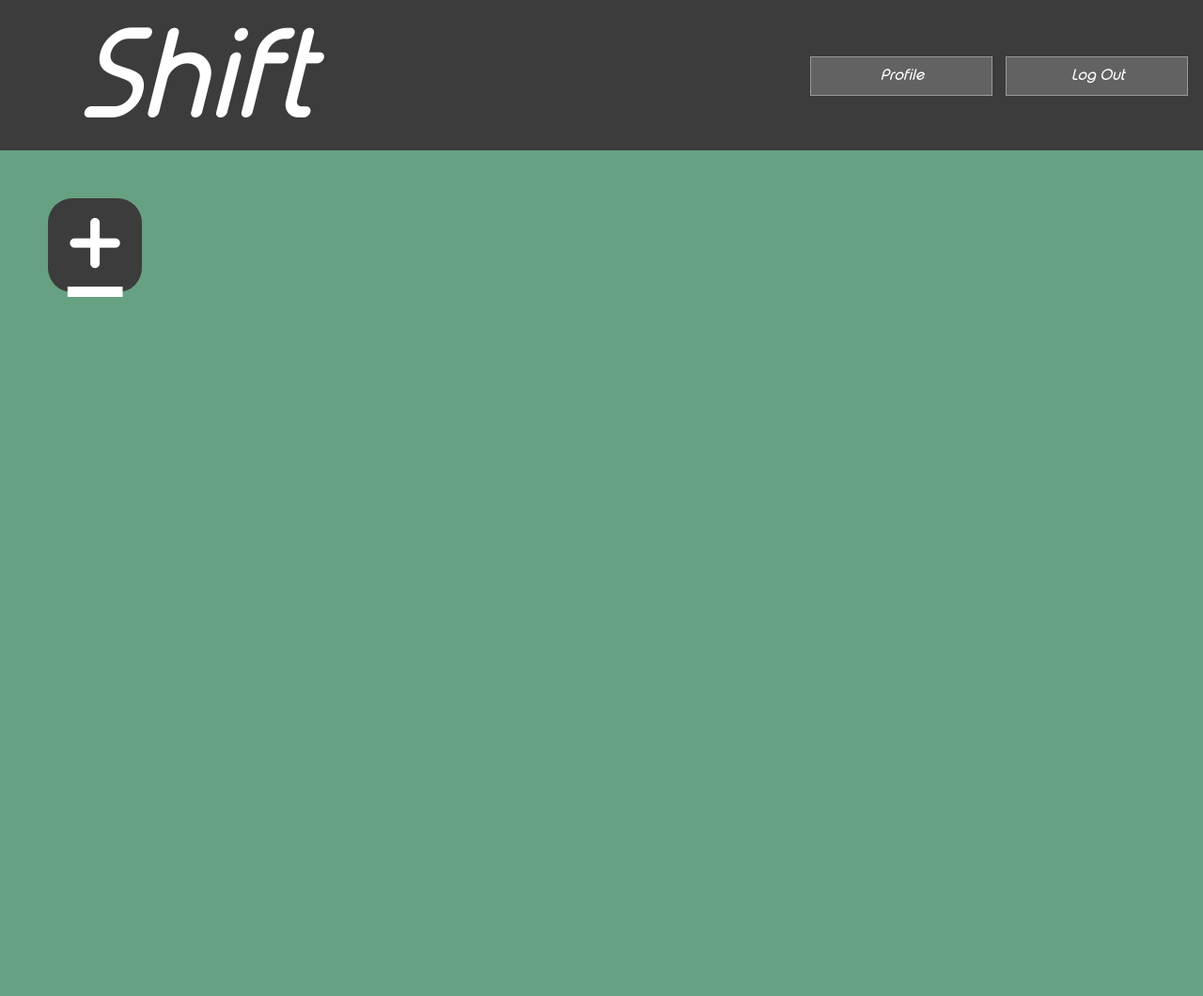
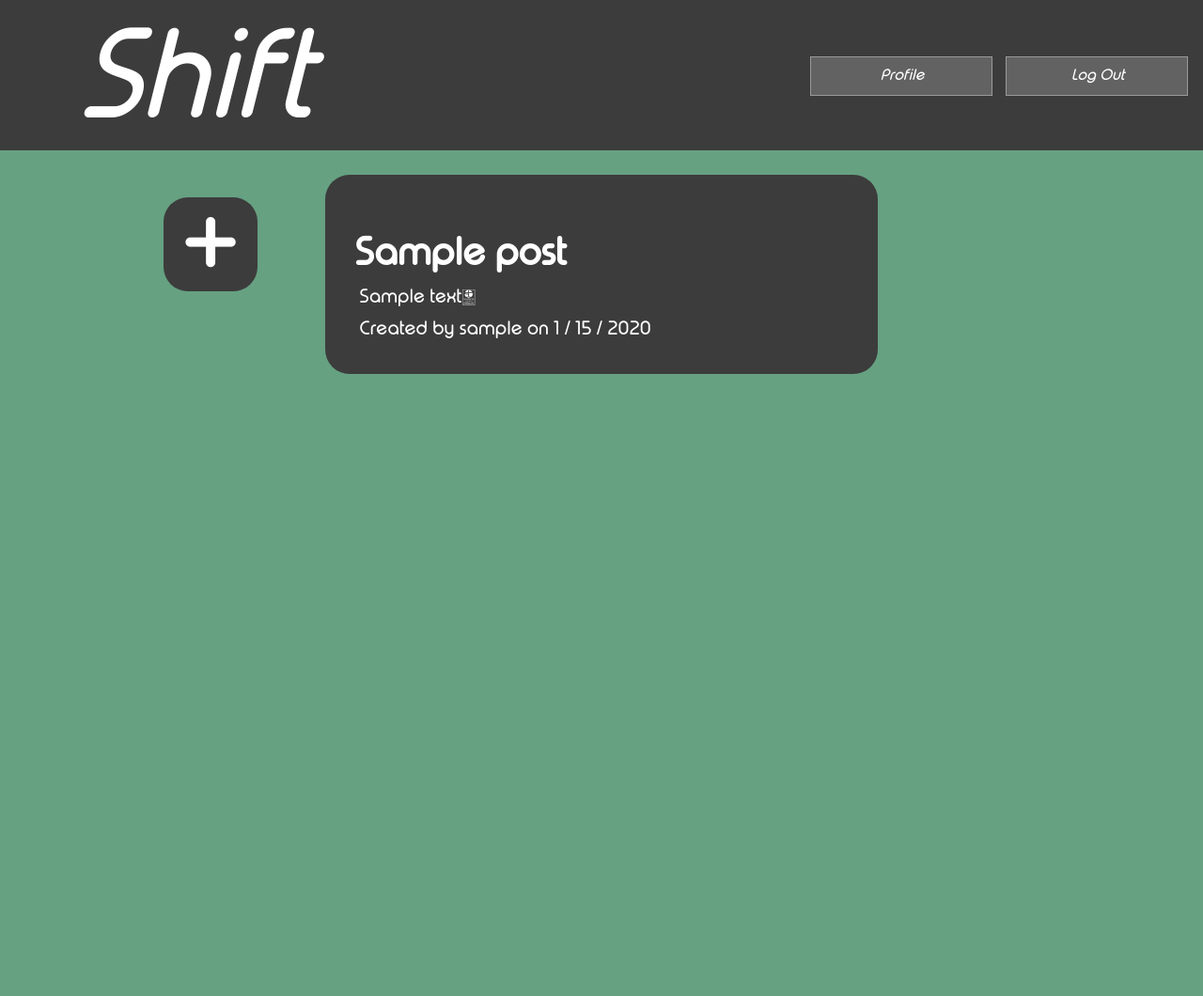
Before and after one commit to 4b3c/youShift, a Django app: page / in a window 1280 px wide. Shown: the whole page at 94% size. Before the commit the page ends 316 px from the top, so only its background shows below. Run offline with Django 4.2, Linux system fonts and the light colour scheme; a user stored in the database is signed in; tables that the repository leaves empty hold one stand-in row (values such as "Sample post").

Commit message:
you can now see posts on the home page

```diff
--- a/shift/hacks/templates/hacks/myhome.html
+++ b/shift/hacks/templates/hacks/myhome.html
@@ -18,7 +18,18 @@
         </div>
     </div>
 
-    <a href="{% url 'new_shift' %}" class="new-shift">+</a>
+    <div class="container">
+        <a href="{% url 'new_shift' %}" class="new-shift">+</a>
+        <div class="post-container">
+            {% for post in shift_posts %}
+            <div class="shift-post">
+                <h1 style="margin-bottom: 5px;">{{ post.title }}</h1>
+                <p style="margin: 5px">{{ post.content }}</p>
+                <p style="margin: 5px">Created by {{ post.author.username }} on {{ post.created_at.month }} / {{ post.created_at.day }} / {{ post.created_at.year }}</p>
+            </div>
+            {% endfor %}
+        </div>
+    </div>
 
 </body>
 
--- a/shift/hacks/views.py
+++ b/shift/hacks/views.py
@@ -3,12 +3,15 @@ from django.contrib.auth.forms import UserCreationForm, AuthenticationForm
 from django.contrib.auth import login, logout
 from django.contrib import messages
 from .forms import ShiftPostForm
+from .models import Shift_post
 
 
 
 def home(request):
     if request.user.is_authenticated:
-        return render(request, 'hacks/myhome.html')
+        # should be changed eventually to show the specific user's feed
+        shift_posts = Shift_post.objects.all()
+        return render(request, 'hacks/myhome.html', {'shift_posts': shift_posts})
     return render(request, 'hacks/home.html')
 
 
--- a/shift/static/styles.css
+++ b/shift/static/styles.css
@@ -121,14 +121,27 @@ input[type="submit"] {
   width: 60%;
 }
 input[type="submit"]:hover {
-  background-color: #c17171;
+  background-color: #C17171;
 }
 
 
+.container {
+  background-color: #66A182;
+  color: white;
+  width: 100%;
+  height: 100%;
+  display: flex;
+  flex-direction: row;
+  justify-content: center;
+  align-items: center;
+  text-align: center;
+}
 .new-shift {
   background-color: #3C3C3C;
   color: white;
-  margin: 4%;
+  position: absolute;
+  margin-right: 65%;
+  margin-bottom: 700px;
   width: 100px;
   height: 100px;
   font-size: 110px;
@@ -138,4 +151,28 @@ input[type="submit"]:hover {
   text-align: center;
   align-items: center;
   justify-content: center;
+  text-decoration: none;
 }
+.post-container {
+  background-color: #66A182;
+  color: white;
+  position: relative;
+  width: 50%;
+  height: 900px;
+}
+.shift-post {
+  background-color: #3C3C3C;
+  color: white;
+  padding: 5%;
+  flex-direction: column;
+  text-align: left;
+  margin: 4%;
+  width: auto;
+  height: auto;
+  font-size: 20px;
+  font-style: normal;
+  border-radius: 26px;
+  display: flex;
+  justify-content: center;
+  text-decoration: none;
+}
```
